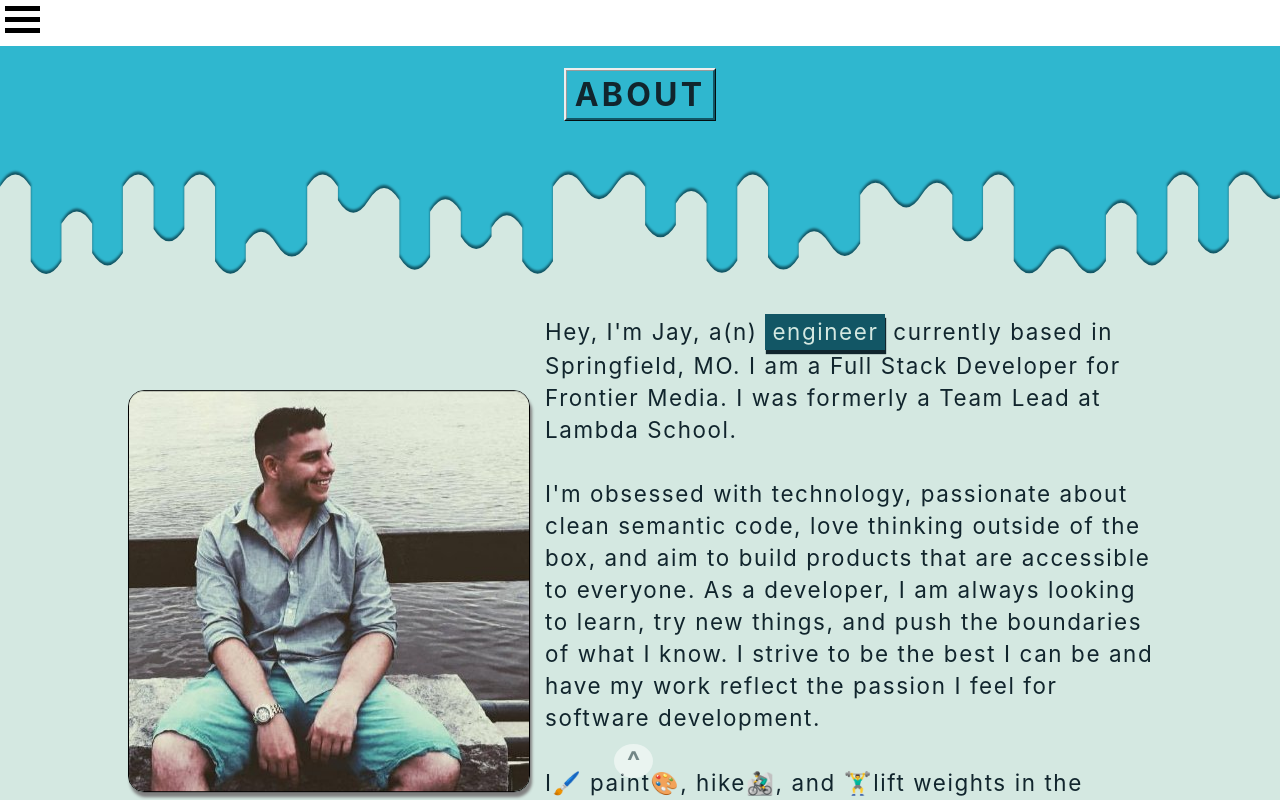
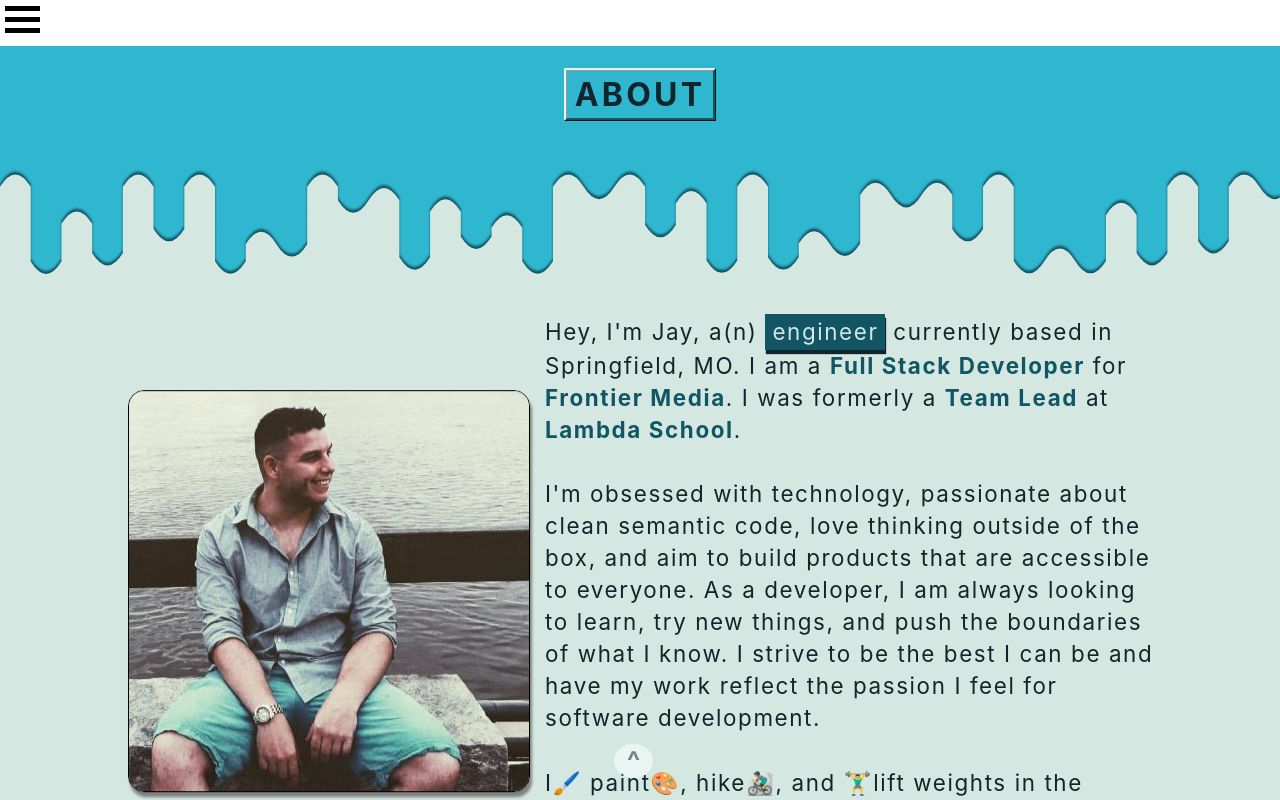
Before and after one commit to leachcoding/ReactPortfolio, a React (Create React App) app in the folder react-portfolio/: page / in a window 1280 px wide. Shown: the top 800 px of the page. Built offline with nearby package versions, Linux system fonts and the light colour scheme.

Commit message:
Links to intro page added

```diff
--- a/react-portfolio/src/components/About.css
+++ b/react-portfolio/src/components/About.css
@@ -78,6 +78,12 @@
   color: #11252d; /* Dark Blue */
   letter-spacing: 0.1rem;
   line-height: 2rem;
+}
+
+.about p a {
+  text-decoration: none;
+  color: #125665;
+  font-weight: bold;
 }
 
 .about p #sequenceText{
--- a/react-portfolio/src/components/About.js
+++ b/react-portfolio/src/components/About.js
@@ -28,7 +28,7 @@ const About = () => {
         <div className='aboutTop'>
           <img src={require('../images/me.jpg')} alt="Me - Jay Leach - in Savannah on the waterfront" />
           <div className='aboutText'>
-            <p>Hey, I'm Jay, a(n) <span id="sequenceText">developer</span> currently based in Springfield, MO. I am a Full Stack Developer for Frontier Media. I was formerly a Team Lead at Lambda School.</p>
+            <p>Hey, I'm Jay, a(n) <span id="sequenceText">developer</span> currently based in Springfield, MO. I am a <a href='https://www.w3schools.com/whatis/whatis_fullstack.asp'>Full Stack Developer</a> for <a href='https://frontiermedialabs.com/'>Frontier Media</a>. I was formerly a <a href='https://en.wikipedia.org/wiki/Lead_programmer'>Team Lead</a> at <a href='https://lambdaschool.com/'>Lambda School</a>.</p>
             <p>I'm obsessed with technology, passionate about clean semantic code, love thinking outside of the box, and aim to build products that are accessible to everyone. As a developer, I am always looking to learn, try new things, and push the boundaries of what I know. I strive to be the best I can be and have my work reflect the passion I feel for software development.</p>
             <p>I<span role='img' alt='paint brush' aria-label='emoji'>🖌️</span> paint<span role='img' alt='paint brush emoji' aria-label='emoji'>🎨</span>, hike<span role='img' alt='hiker mountains' aria-label='emoji'>🚵‍♂️</span>, and<span role='img' alt='weight lifter emoji' aria-label='emoji'> 🏋️‍♂️</span>lift weights in the meantime, while also enjoying hanging out with my doggo, Scout<span role='img' alt='service dog emoji' aria-label='emoji'>🐕‍🦺</span>.</p>
           </div>
```
